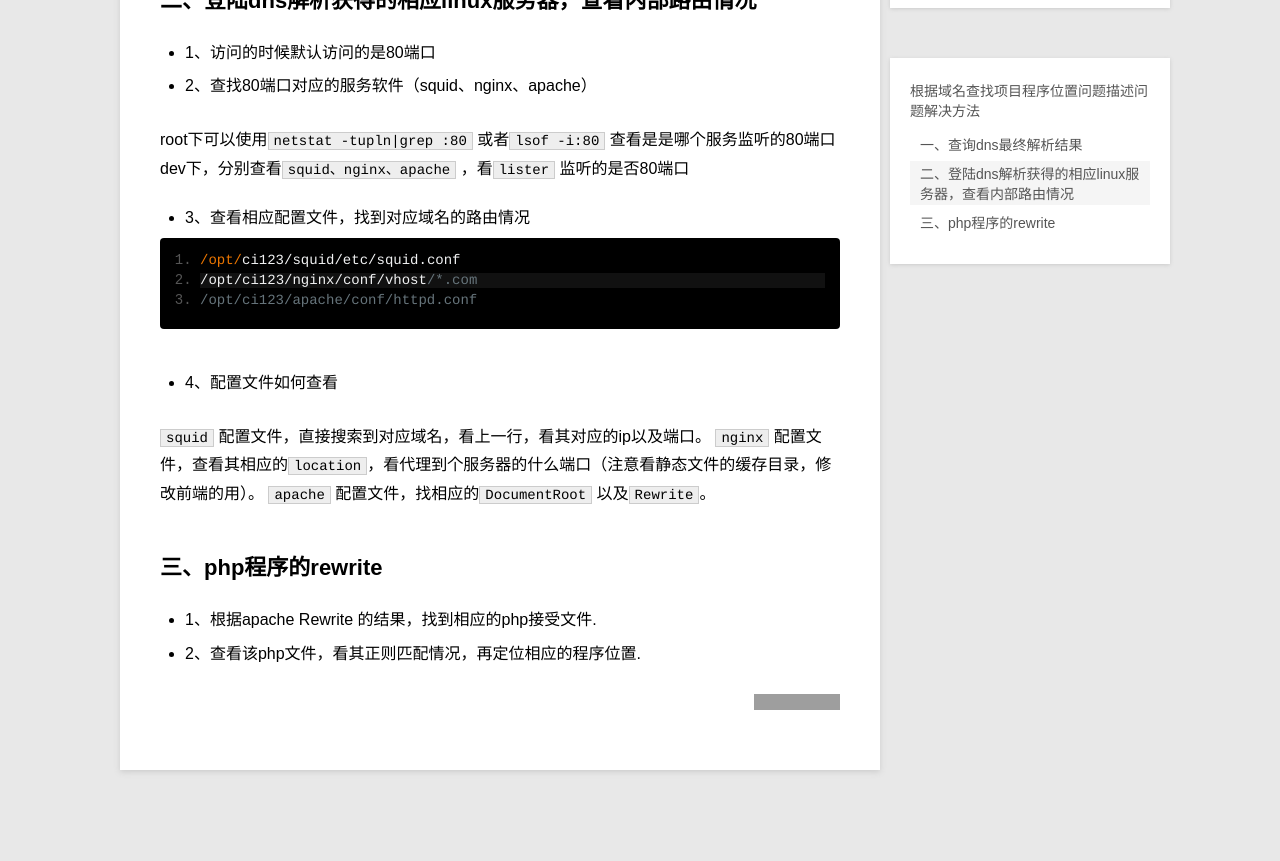
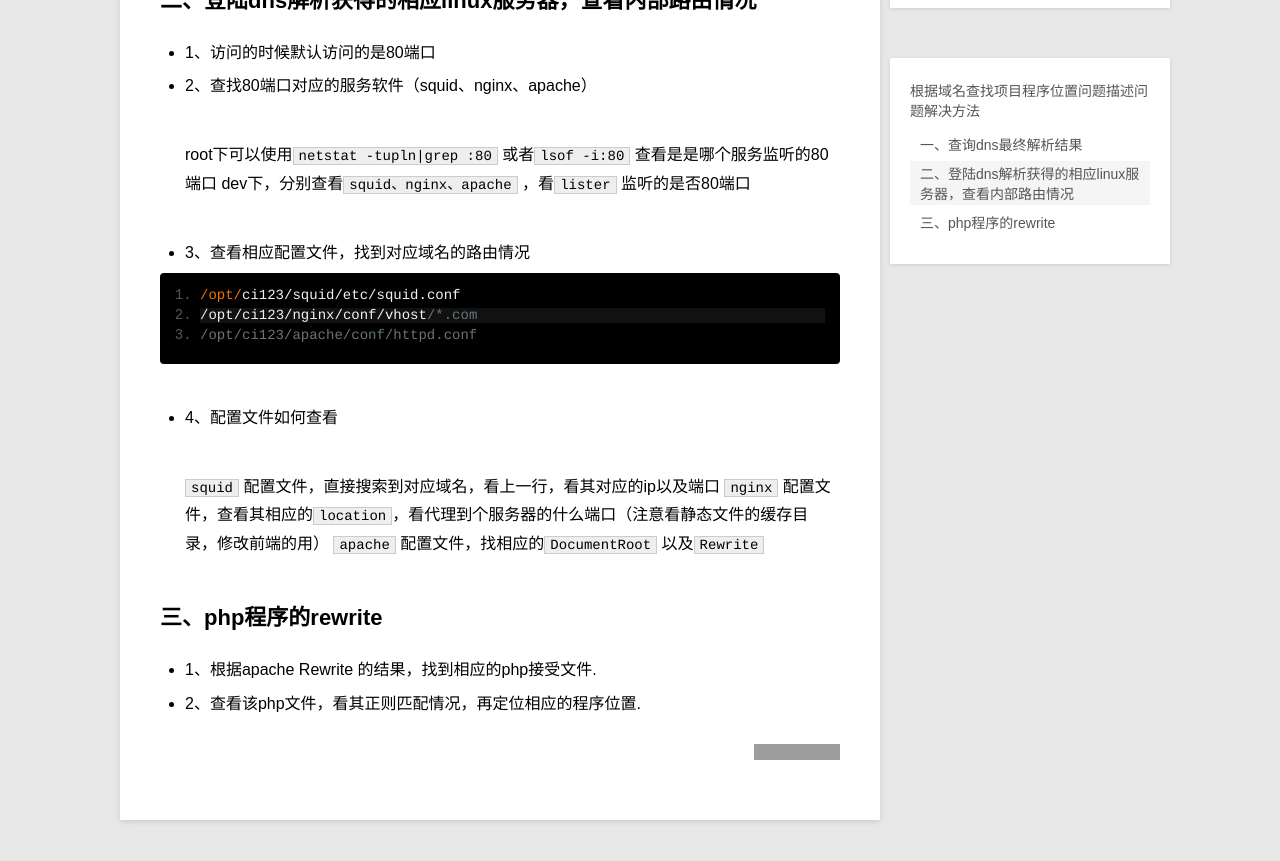
Before and after one commit to geeklive/geeklive.github.io, a Jekyll site: the page built from _posts/2014-06-09-locate_program_according_to_domain_name.md, in a window 1280 px wide and 900 px high, scrolled down 774 px. Shown: the top 861 px of the window. Built offline with Jekyll 4.4.1, drawn with Linux system fonts in a browser that asks for light colours; Markdown is read by kramdown in place of the engine named in the settings; comment, search, counter and statistics services are not loaded; grey boxes are pictures that could not be loaded.

```diff
--- a/_posts/2014-06-09-locate_program_according_to_domain_name.md
+++ b/_posts/2014-06-09-locate_program_according_to_domain_name.md
@@ -26,8 +26,8 @@ ps:也可以用`nslookup`方法，比较简易，好处是在windows下也可用
 * 1、访问的时候默认访问的是80端口
 * 2、查找80端口对应的服务软件（squid、nginx、apache）
 
-root下可以使用`netstat -tupln|grep :80` 或者`lsof -i:80` 查看是是哪个服务监听的80端口
-dev下，分别查看`squid、nginx、apache` ，看`lister` 监听的是否80端口
+	root下可以使用`netstat -tupln|grep :80` 或者`lsof -i:80` 查看是是哪个服务监听的80端口
+	dev下，分别查看`squid、nginx、apache` ，看`lister` 监听的是否80端口
 
 * 3、查看相应配置文件，找到对应域名的路由情况
 
@@ -39,9 +39,9 @@ dev下，分别查看`squid、nginx、apache` ，看`lister` 监听的是否80
 
 * 4、配置文件如何查看
 
-`squid` 配置文件，直接搜索到对应域名，看上一行，看其对应的ip以及端口。
-`nginx` 配置文件，查看其相应的`location`，看代理到个服务器的什么端口（注意看静态文件的缓存目录，修改前端的用）。
-`apache` 配置文件，找相应的`DocumentRoot` 以及`Rewrite`。
+	`squid` 配置文件，直接搜索到对应域名，看上一行，看其对应的ip以及端口
+	`nginx` 配置文件，查看其相应的`location`，看代理到个服务器的什么端口（注意看静态文件的缓存目录，修改前端的用）
+	`apache` 配置文件，找相应的`DocumentRoot` 以及`Rewrite`
 
 ## 三、php程序的rewrite
 
```
